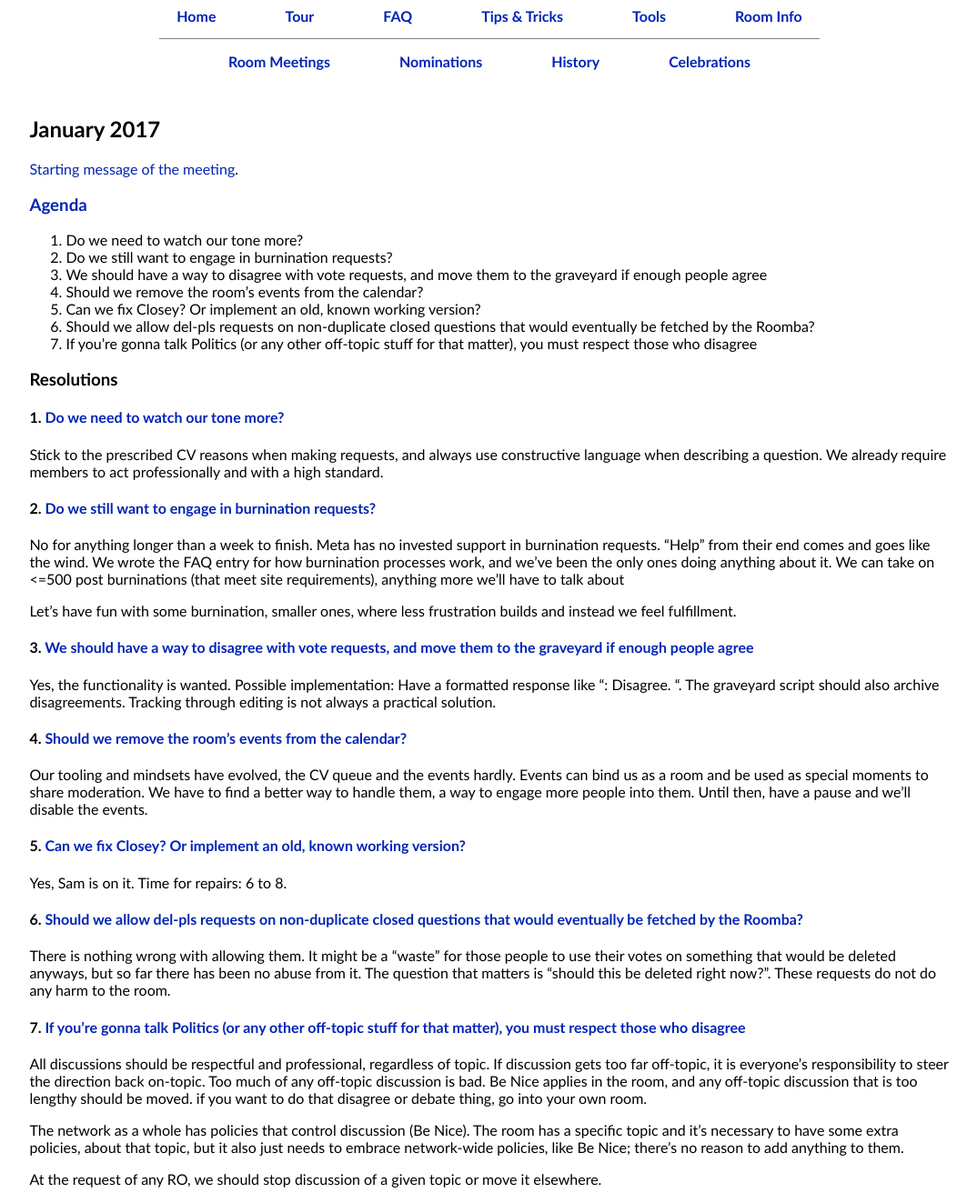
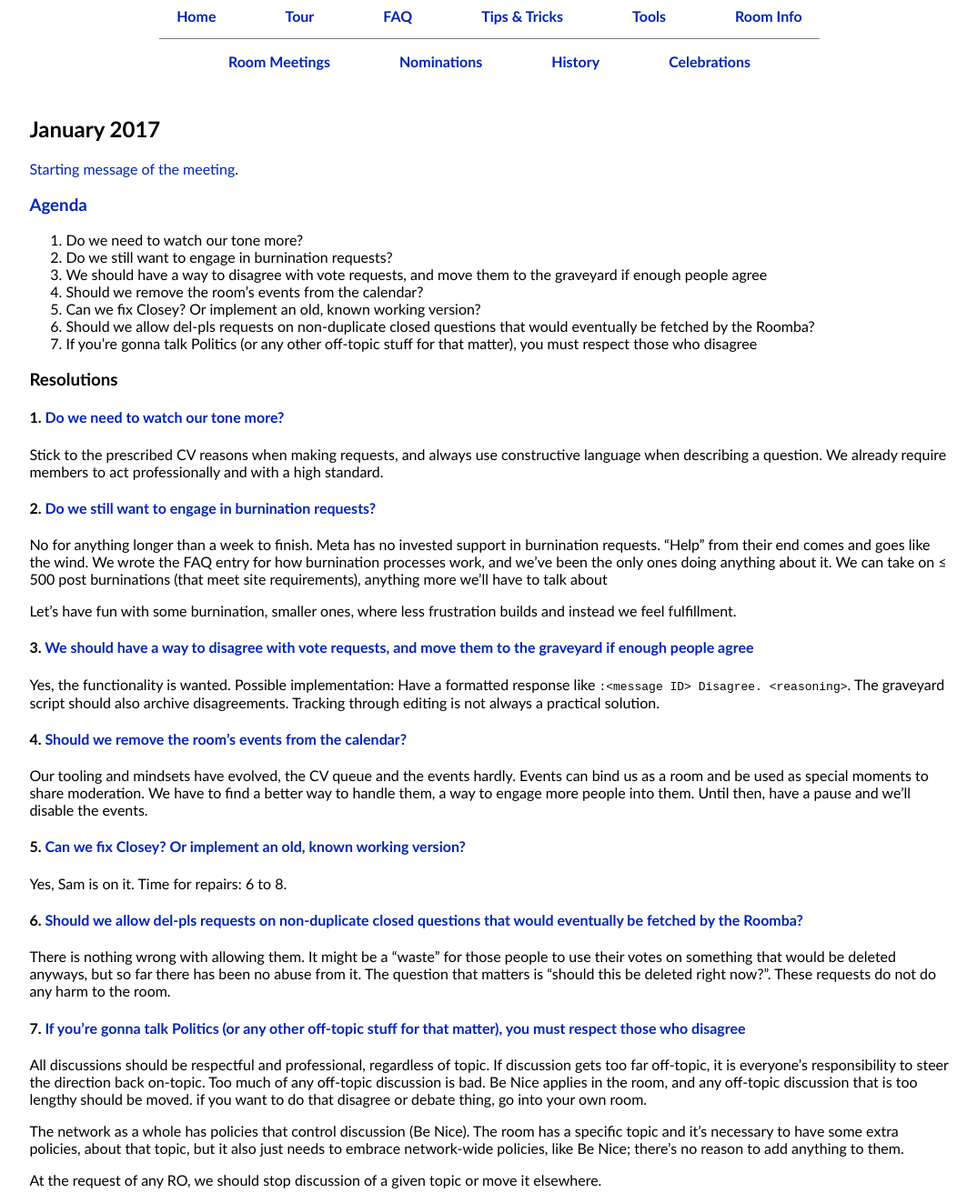
Before and after one commit to SO-Close-Vote-Reviewers/SO-Close-Vote-Reviewers.github.io, a Jekyll site: the page built from room/meetings/_posts/2017-01-16-January-2017-meeting.md, in a window 1280 px wide. Shown: the whole page at 91% size, without its empty margins (102-1176 px from the left). Built offline with Jekyll 4.4.1, drawn with Linux system fonts in a browser that asks for light colours; part of the change alters nothing that is shown.

Commit message:
Markup fix

```diff
--- a/room/meetings/_posts/2017-01-16-January-2017-meeting.md
+++ b/room/meetings/_posts/2017-01-16-January-2017-meeting.md
@@ -26,13 +26,13 @@ Stick to the prescribed CV reasons when making requests, and always use construc
 
 #### 2. [Do we still want to engage in burnination requests?](http://chat.stackoverflow.com/rooms/108179/conversation/2017-january-topic-2)
 
-No for anything longer than a week to finish. Meta has no invested support in burnination requests. "Help" from their end comes and goes like the wind. We wrote the FAQ entry for how burnination processes work, and we've been the only ones doing anything about it. We can take on <=500 post burninations (that meet site requirements), anything more we'll have to talk about
+No for anything longer than a week to finish. Meta has no invested support in burnination requests. "Help" from their end comes and goes like the wind. We wrote the FAQ entry for how burnination processes work, and we've been the only ones doing anything about it. We can take on &le; 500 post burninations (that meet site requirements), anything more we'll have to talk about
 
 Let's have fun with some burnination, smaller ones, where less frustration builds and instead we feel fulfillment.
 
 #### 3. [We should have a way to disagree with vote requests, and move them to the graveyard if enough people agree](http://chat.stackoverflow.com/rooms/108179/conversation/2017-january-topic-3)
 
-Yes, the functionality is wanted. Possible implementation: Have a formatted response like ": Disagree. ". The graveyard script should also archive disagreements. Tracking through editing is not always a practical solution.
+Yes, the functionality is wanted. Possible implementation: Have a formatted response like `:<message ID> Disagree. <reasoning>`. The graveyard script should also archive disagreements. Tracking through editing is not always a practical solution.
 
 #### 4. [Should we remove the room's events from the calendar?](http://chat.stackoverflow.com/rooms/108179/conversation/2017-january-topic-4)
 
```
